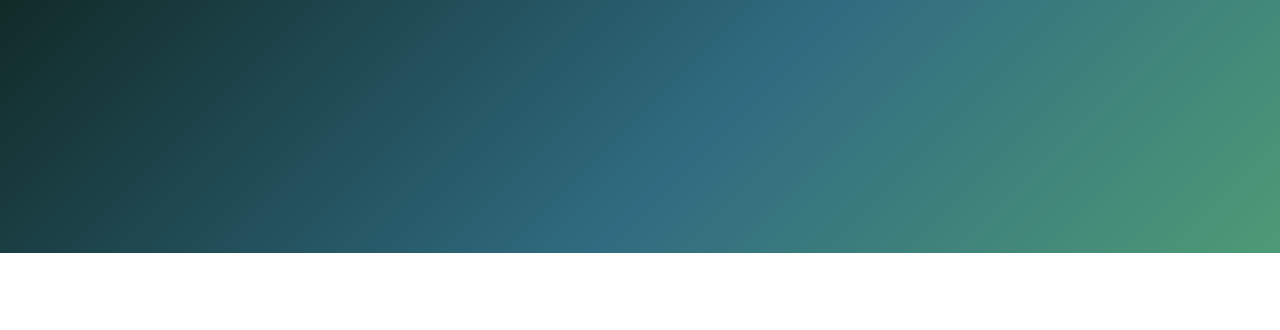
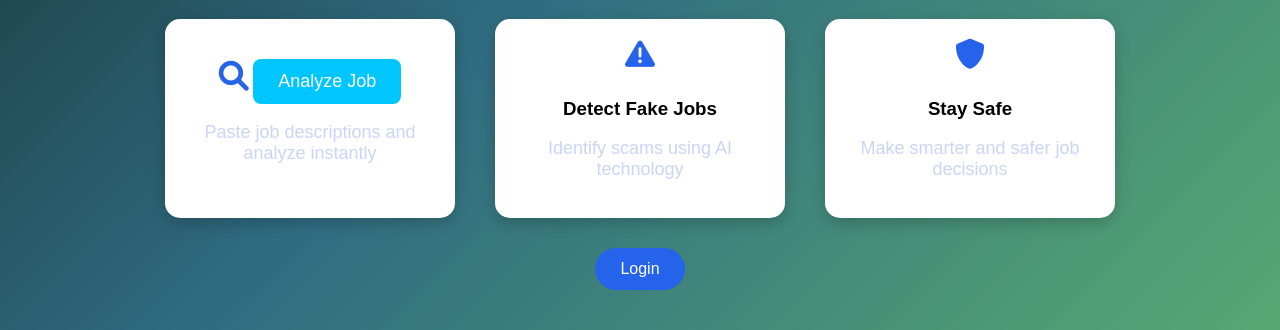
Before and after one commit to mona-pendyala/Fake-Job-Posting, a Flask app: page / in a window 1280 px wide. Shown: the part 547-877 px from the top of the page. Before the commit the page ends 800 px from the top, so only its background shows below. Run offline with Flask 2, Linux system fonts and the light colour scheme; parts of the project's set-up code (start-up, migrations or seed data) failed here and were passed over.

Commit message:
updated MLmodel and UI improvements

```diff
--- a/app.py
+++ b/app.py
@@ -5,8 +5,9 @@ users=[]
 app = Flask(__name__)
 
 # Load model
-#model = pickle.load(open('fake_job_model.pkl', 'rb'))
-#vectorizer = pickle.load(open('vectorizer.pkl', 'rb'))
+
+model = pickle.load(open('fake_job_model.pkl', 'rb'))
+vectorizer = pickle.load(open('vectorizer.pkl', 'rb'))
 #signup
 @app.route('/signup', methods=['GET','POST'])
 def signup():
@@ -67,15 +68,19 @@ def detect():
 def predict():
     job_desc = request.form['job_description'].lower()
 
-    # Rule-based check
-    if "fee" in job_desc or "whatsapp" in job_desc or "earn money" in job_desc:
-        result = "⚠ Fake Job Posting"
+    input_data = vectorizer.transform([job_desc])
+    prediction = model.predict(input_data)[0]
+
+    if prediction == 1:
+        result = "⚠️ Fake Job Posting"
+    else:
+        result = "✅ Real Job Posting"
+
+    return render_template('detect.html', prediction=result)
 
 
-    else:
-         result = "✅ Real Job Posting"
 
-    return render_template('detect.html', prediction=result)
+
 
 # Run app
 if __name__ == "__main__":
--- a/runtime.txt
+++ b/runtime.txt
@@ -1 +1 @@
-python -3.10.12
+python-3.10.12
--- a/templates/index.html
+++ b/templates/index.html
@@ -68,6 +68,26 @@
         button:hover {
             background: #1e40af;
         }
+        .analyze-btn {
+    display: inline-block;
+    margin-top: 20px;
+    padding: 12px 25px;
+    background-color: #00c6ff;
+    color: white;
+    text-decoration: none;
+    font-size: 18px;
+    border-radius: 8px;
+    transition: 0.3s;
+}
+
+.analyze-btn:hover {
+    background-color: #0072ff;
+    transform: scale(1.05);
+}
+.hero-section{
+    text-align: center;
+    margin-top: 80px;
+}
     </style>
 </head>
 
@@ -76,15 +96,19 @@
 <div class="container">
 
     <!-- HERO -->
+     <div class="hero-section">
     <h1>AI Fake Job Detector</h1>
     <p>Protect yourself from fake job postings using Artificial Intelligence</p>
+    <img src="/static/job.png" class="hero-img">
+     </div>
+
 
     <!-- ABOUT / FEATURES -->
     <div class="features">
 
         <div class="card">
             <i class="fas fa-search"></i>
-            <h3>Analyze Jobs</h3>
+            <a href="/detect" class="analyze-btn">Analyze Job</a>
             <p>Paste job descriptions and analyze instantly</p>
         </div>
 
```
Also changed, not shown: 1 other file.
